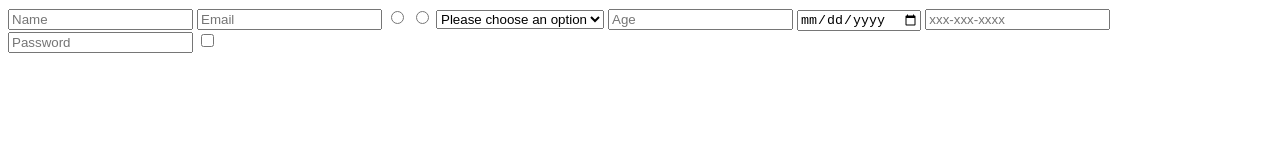
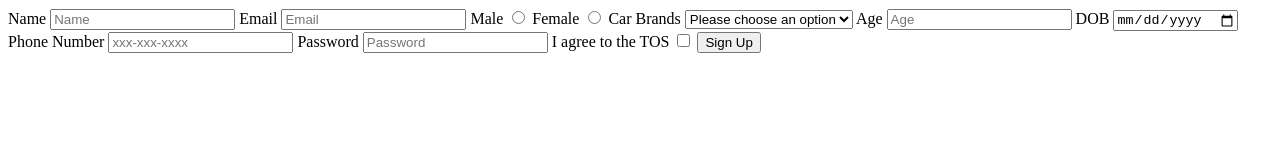
Before and after one commit to acciojob/signup-form-car-rummy143679, a website: page main.html in a window 1280 px wide. Drawn offline with Linux system fonts and the light colour scheme.

Commit message:
created a submission

```diff
--- a/main.html
+++ b/main.html
@@ -8,11 +8,16 @@
 
 <body>
 	<!-- the entire body must be written by student -->
-	<form>
+	<form method="post">
+		<lable for="name">Name</lable>
 		<input type="text" id="name" placeholder="Name" required/>
+		<lable for="name">Email</lable>
 		<input type="email" id="email" placeholder="Email" required/>
-		<input type="radio" id="gender_m" required/>
-		<input type="radio" id="gender_f" required/>
+		<lable for="gender_m">Male</lable>
+		<input type="radio" id="gender_m" name="gender" required/>
+		<lable for="gender_f">Female</lable>
+		<input type="radio" id="gender_f" name="gender" required/>
+		<lable for="cars">Car Brands</lable>
 		<select type="select" id="cars">
 			<option>Please choose an option</option>
 			<option>option 1</option>
@@ -22,11 +27,17 @@
 			<option>option 5</option>
 			<option>option 6</option>
 		</select>
+		<lable for="age">Age</lable>
 		<input type="number" id="age" placeholder="Age" required/>
+		<lable for="dob">DOB</lable>
 		<input type="date" id="dob" required/>
+		<lable for="tel">Phone Number</lable>
 		<input type="tel" id="tel" placeholder="xxx-xxx-xxxx"/>
+		<lable for="password">Password</lable>
 		<input type="password" id="password" placeholder="Password" required/>
+		<lable for="tos">I agree to the TOS</lable>
 		<input type="checkbox" id="tos" required/>
+		<input type="submit" value="Sign Up" />
 	</form>
     <script type="text/javascript" src="./script.js">
 </script>
```
